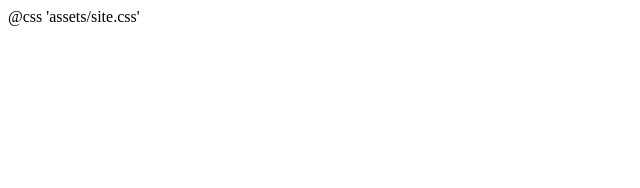
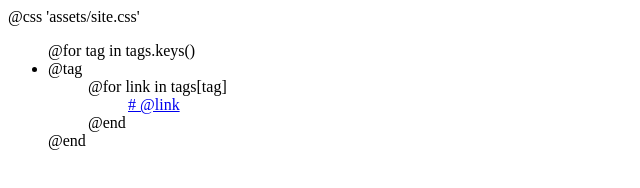
Before and after one commit to billpcs/levin, a plain HTML site: page src/templates/tags.html in a window 1280 px wide. Shown: the whole page, without its empty margins (0-640 px from the left). Drawn offline with Linux system fonts and the light colour scheme; files that its build step writes are made by us from their sources.

Commit message:
fill tags html

```diff
--- a/src/templates/tags.html
+++ b/src/templates/tags.html
@@ -10,5 +10,17 @@
         <title>tags</title>
     </header>
     <body>
+        <ul>
+            @for tag in tags.keys()
+            <li>@tag</li>
+                <ul>
+                    @for link in tags[tag]
+                    <ul>
+                        <a href="@link"># @link </a>
+                    </ul>
+                    @end
+                </ul>
+            @end
+        </ul>
     </body>
 </html>
```
Also changed, not shown: 1 other file.
